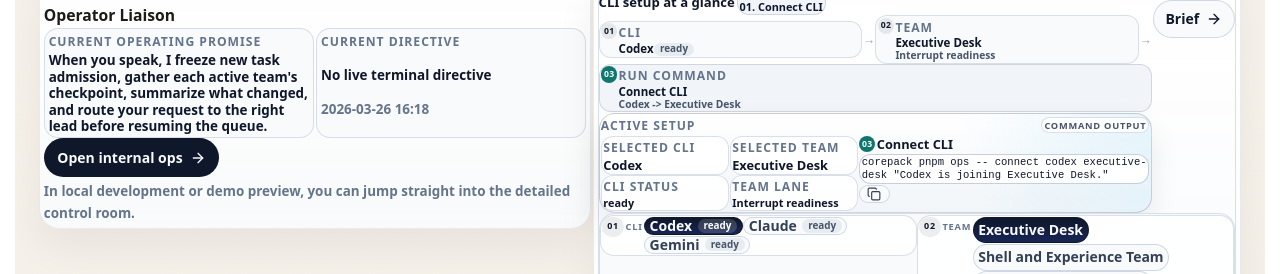
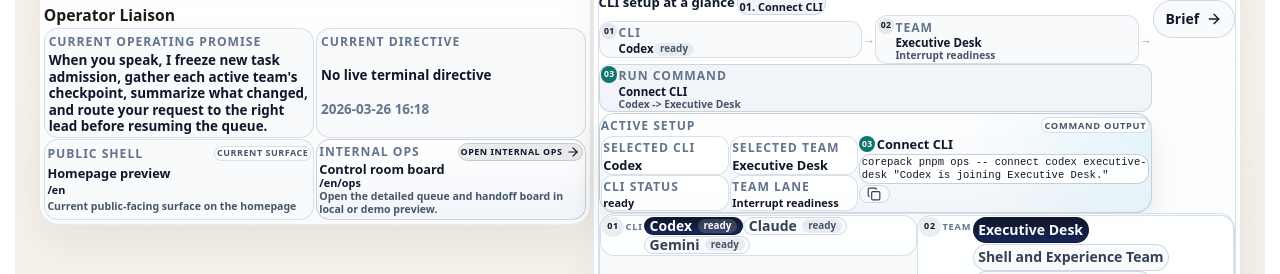
Before and after one commit to GongJae00/research-pages, a Next.js app in the folder apps/web/: page /en in a window 1280 px wide. Shown: the part 1700-1974 px from the top of the page. Built offline with nearby package versions, Linux system fonts and the light colour scheme; no server answers.

Commit message:
Autonomy batch 1697: reliability-desk, shell-experience

```diff
--- a/apps/web/src/components/homepage-agent-control-section.module.css
+++ b/apps/web/src/components/homepage-agent-control-section.module.css
@@ -229,6 +229,86 @@
   flex-wrap: wrap;
   align-items: center;
   gap: 0.24rem;
+}
+
+.surfaceEntryGrid {
+  display: grid;
+  grid-template-columns: repeat(2, minmax(0, 1fr));
+  gap: 0.08rem;
+  margin-top: 0.05rem;
+}
+
+.surfaceEntryCard {
+  display: grid;
+  gap: 0.04rem;
+  min-width: 0;
+  padding: 0.14rem 0.16rem;
+  border: 1px solid rgba(203, 213, 225, 0.72);
+  border-radius: 14px;
+  background: rgba(248, 250, 252, 0.92);
+}
+
+.surfaceEntryCardAccent {
+  border-color: rgba(15, 23, 42, 0.18);
+  background: linear-gradient(180deg, rgba(255, 255, 255, 1), rgba(241, 245, 249, 0.98));
+}
+
+.surfaceEntryHead {
+  display: flex;
+  flex-wrap: wrap;
+  align-items: center;
+  justify-content: space-between;
+  gap: 0.08rem;
+}
+
+.surfaceEntryCard strong {
+  color: #0f172a;
+  font-size: 0.8rem;
+  line-height: 1.12;
+}
+
+.surfaceEntryRoute {
+  color: #0f172a;
+  font-size: 0.68rem;
+  font-weight: 700;
+  line-height: 1.1;
+  overflow-wrap: anywhere;
+}
+
+.surfaceEntryHint {
+  color: #475569;
+  font-size: 0.66rem;
+  font-weight: 600;
+  line-height: 1.26;
+}
+
+.surfaceEntryState,
+.surfaceEntryLink {
+  display: inline-flex;
+  align-items: center;
+  justify-content: center;
+  gap: 0.24rem;
+  min-height: 0.96rem;
+  padding: 0.05rem 0.1rem;
+  border-radius: 999px;
+  font-size: 0.56rem;
+  font-weight: 800;
+  letter-spacing: 0.06em;
+  line-height: 1;
+  text-transform: uppercase;
+}
+
+.surfaceEntryState {
+  border: 1px solid rgba(203, 213, 225, 0.72);
+  background: rgba(255, 255, 255, 0.92);
+  color: #475569;
+}
+
+.surfaceEntryLink {
+  border: 1px solid rgba(15, 23, 42, 0.14);
+  background: rgba(15, 23, 42, 0.08);
+  color: #0f172a;
+  text-decoration: none;
 }
 
 .primaryLink {
@@ -2304,6 +2384,10 @@
     display: none;
   }
 
+  .surfaceEntryGrid {
+    grid-template-columns: 1fr;
+  }
+
   .setupActivePathGrid {
     grid-template-columns: 1fr;
   }
--- a/apps/web/src/components/homepage-agent-control-section.tsx
+++ b/apps/web/src/components/homepage-agent-control-section.tsx
@@ -106,6 +106,38 @@ function getSetupOutputLabel(locale: string) {
 
 function formatSetupPair(providerLabel: string | undefined, teamName: string | undefined) {
   return `${providerLabel ?? "-"} -> ${teamName ?? "-"}`;
+}
+
+function getSurfaceEntryCopy(locale: string, opsEnabled: boolean) {
+  if (isKoreanLocale(locale)) {
+    return {
+      ariaLabel: "\uC250 \uC9C4\uC785 \uAD6C\uBD84",
+      publicLabel: "\uACF5\uAC1C \uC250",
+      publicTitle: "\uD648\uD398\uC774\uC9C0 \uBBF8\uB9AC\uBCF4\uAE30",
+      publicHint: "\uD604\uC7AC \uD648\uD398\uC774\uC9C0\uC5D0\uC11C \uBCF4\uB294 \uACF5\uAC1C \uC11C\uD398\uC774\uC2A4",
+      currentSurface: "\uD604\uC7AC \uD45C\uC2DC",
+      internalLabel: "\uB0B4\uBD80 \uC635\uC2A4",
+      internalTitle: "\uC81C\uC5B4\uC2E4 \uBCF4\uB4DC",
+      internalHint: opsEnabled
+        ? "\uB85C\uCEEC \uAC1C\uBC1C \uB610\uB294 \uB370\uBAA8 \uBBF8\uB9AC\uBCF4\uAE30\uC5D0\uC11C \uC0C1\uC138 \uD050\uC640 \uD578\uB4DC\uC624\uD504 \uD750\uB984 \uD655\uC778"
+        : "\uC0C1\uC138 \uC635\uC2A4 \uBCF4\uB4DC\uB294 \uB0B4\uBD80 \uBBF8\uB9AC\uBCF4\uAE30\uC5D0\uC11C\uB9CC \uC5F4\uB9BC",
+      previewOnly: "\uB0B4\uBD80 \uBBF8\uB9AC\uBCF4\uAE30 \uC804\uC6A9",
+    };
+  }
+
+  return {
+    ariaLabel: "Surface split",
+    publicLabel: "Public shell",
+    publicTitle: "Homepage preview",
+    publicHint: "Current public-facing surface on the homepage",
+    currentSurface: "Current surface",
+    internalLabel: "Internal ops",
+    internalTitle: "Control room board",
+    internalHint: opsEnabled
+      ? "Open the detailed queue and handoff board in local or demo preview."
+      : "The detailed ops board is available only in internal preview deployments.",
+    previewOnly: "Internal preview only",
+  };
 }
 
 function getCopy(locale: string, opsEnabled: boolean) {
@@ -246,6 +278,7 @@ export function HomepageAgentControlSection({
   const [selectedTeamId, setSelectedTeamId] = useState(initialSnapshot.selectedTeamId);
   const [copiedCommand, setCopiedCommand] = useState<"connect" | "assign" | null>(null);
   const copy = getCopy(locale, opsEnabled);
+  const surfaceEntryCopy = getSurfaceEntryCopy(locale, opsEnabled);
   const setupFlowLabel = getSetupFlowLabel(locale);
 
   useEffect(() => {
@@ -406,14 +439,33 @@ export function HomepageAgentControlSection({
             </div>
           </div>
 
-          <div className={styles.actionRow}>
-            {opsEnabled ? (
-              <Link href={`/${locale}/ops`} className={styles.primaryLink}>
-                {copy.openOps}
-                <ArrowRight size={16} />
-              </Link>
-            ) : null}
-            <span className={styles.inlineMeta}>{copy.opsNote}</span>
+          <div className={styles.surfaceEntryGrid} aria-label={surfaceEntryCopy.ariaLabel}>
+            <div className={styles.surfaceEntryCard}>
+              <div className={styles.surfaceEntryHead}>
+                <span className={styles.metaLabel}>{surfaceEntryCopy.publicLabel}</span>
+                <span className={styles.surfaceEntryState}>{surfaceEntryCopy.currentSurface}</span>
+              </div>
+              <strong>{surfaceEntryCopy.publicTitle}</strong>
+              <span className={styles.surfaceEntryRoute}>{`/${locale}`}</span>
+              <span className={styles.surfaceEntryHint}>{surfaceEntryCopy.publicHint}</span>
+            </div>
+
+            <div className={`${styles.surfaceEntryCard} ${styles.surfaceEntryCardAccent}`}>
+              <div className={styles.surfaceEntryHead}>
+                <span className={styles.metaLabel}>{surfaceEntryCopy.internalLabel}</span>
+                {opsEnabled ? (
+                  <Link href={`/${locale}/ops`} className={styles.surfaceEntryLink}>
+                    {copy.openOps}
+                    <ArrowRight size={14} />
+                  </Link>
+                ) : (
+                  <span className={styles.surfaceEntryState}>{surfaceEntryCopy.previewOnly}</span>
+                )}
+              </div>
+              <strong>{surfaceEntryCopy.internalTitle}</strong>
+              <span className={styles.surfaceEntryRoute}>{`/${locale}/ops`}</span>
+              <span className={styles.surfaceEntryHint}>{surfaceEntryCopy.internalHint}</span>
+            </div>
           </div>
         </article>
 
--- a/apps/web/src/lib/ops-terminal-manager.ts
+++ b/apps/web/src/lib/ops-terminal-manager.ts
@@ -157,6 +157,20 @@ function trimTranscript(value: string) {
   }
 
   return value.slice(value.length - maxTranscriptChars);
+}
+
+function formatInputPreview(input: string) {
+  const normalizedInput = input.replace(/\s+/g, " ").trim();
+
+  if (!normalizedInput) {
+    return "the requested input";
+  }
+
+  if (normalizedInput.length <= 80) {
+    return `"${normalizedInput}"`;
+  }
+
+  return `"${normalizedInput.slice(0, 77)}..."`;
 }
 
 function describeSessionTermination(code: number | null, signal: NodeJS.Signals | null) {
@@ -546,29 +560,31 @@ export async function sendOpsTerminalInput(sessionId: string, input: string) {
     throw new Error(`Session "${sessionId}" is not running.`);
   }
 
+  const normalizedInput = input.trimEnd();
+  const inputPreview = formatInputPreview(normalizedInput);
+
   if (record.child.stdin.destroyed || record.child.stdin.writableEnded) {
     markSessionInputUnavailable(
       record,
-      "Shell input stream closed unexpectedly. Start a new session to continue.",
+      `${inputPreview} was not delivered because the shell input stream closed unexpectedly. Start a new session to continue.`,
     );
     throw new Error(`Session "${sessionId}" is not accepting input.`);
   }
-
-  const normalizedInput = input.trimEnd();
-  record.snapshot.lastInput = normalizedInput;
-  appendTranscript(record, `${os.EOL}> ${normalizedInput}${os.EOL}`);
 
   try {
     await writeToSessionInput(record, `${normalizedInput}${os.EOL}`);
   } catch (error) {
     markSessionInputUnavailable(
       record,
-      `Shell input stream closed unexpectedly while sending input${
+      `${inputPreview} was not delivered because the shell input stream closed unexpectedly${
         error instanceof Error && error.message ? `: ${error.message}` : "."
       } Start a new session to continue.`,
     );
     throw new Error(`Session "${sessionId}" is not accepting input.`);
   }
+
+  record.snapshot.lastInput = normalizedInput;
+  appendTranscript(record, `${os.EOL}> ${normalizedInput}${os.EOL}`);
 
   const currentSession = reconcileSessionState(record);
 
```
